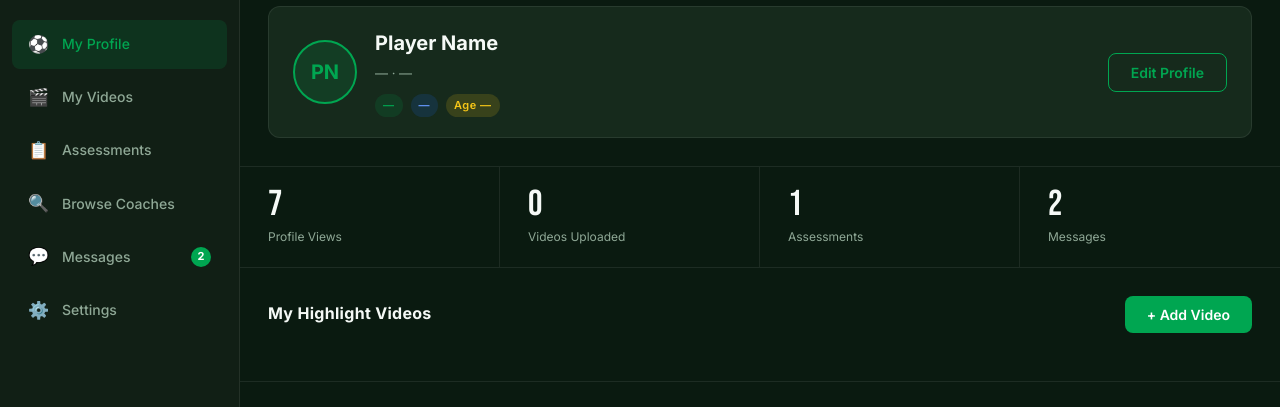
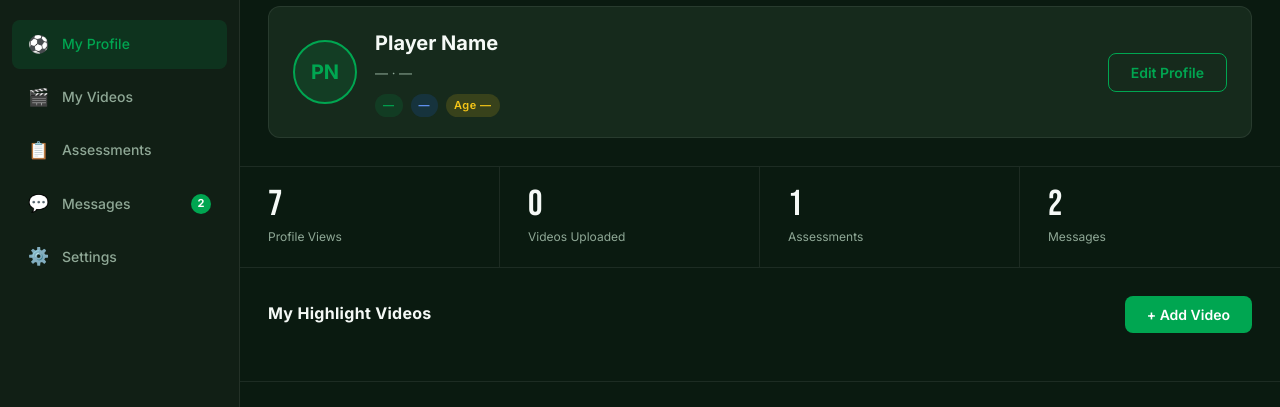
Before and after one commit to zvikotate1710-dot/Soccer, a plain HTML site: page Discover/HTML/player-dashboard.html in a window 1280 px wide. Shown: the part 82-489 px from the top of the page. Drawn offline with Linux system fonts and the light colour scheme.

Commit message:
Player dahsboard edit

```diff
--- a/Discover/HTML/player-dashboard.html
+++ b/Discover/HTML/player-dashboard.html
@@ -25,9 +25,6 @@
       </a>
       <a href="#assessments" class="sidebar-link">
         <span class="sidebar-icon">📋</span> Assessments
-      </a>
-      <a href="coaches.html" class="sidebar-link">
-        <span class="sidebar-icon">🔍</span> Browse Coaches
       </a>
       <a href="#messages" class="sidebar-link">
         <span class="sidebar-icon">💬</span> Messages
```
